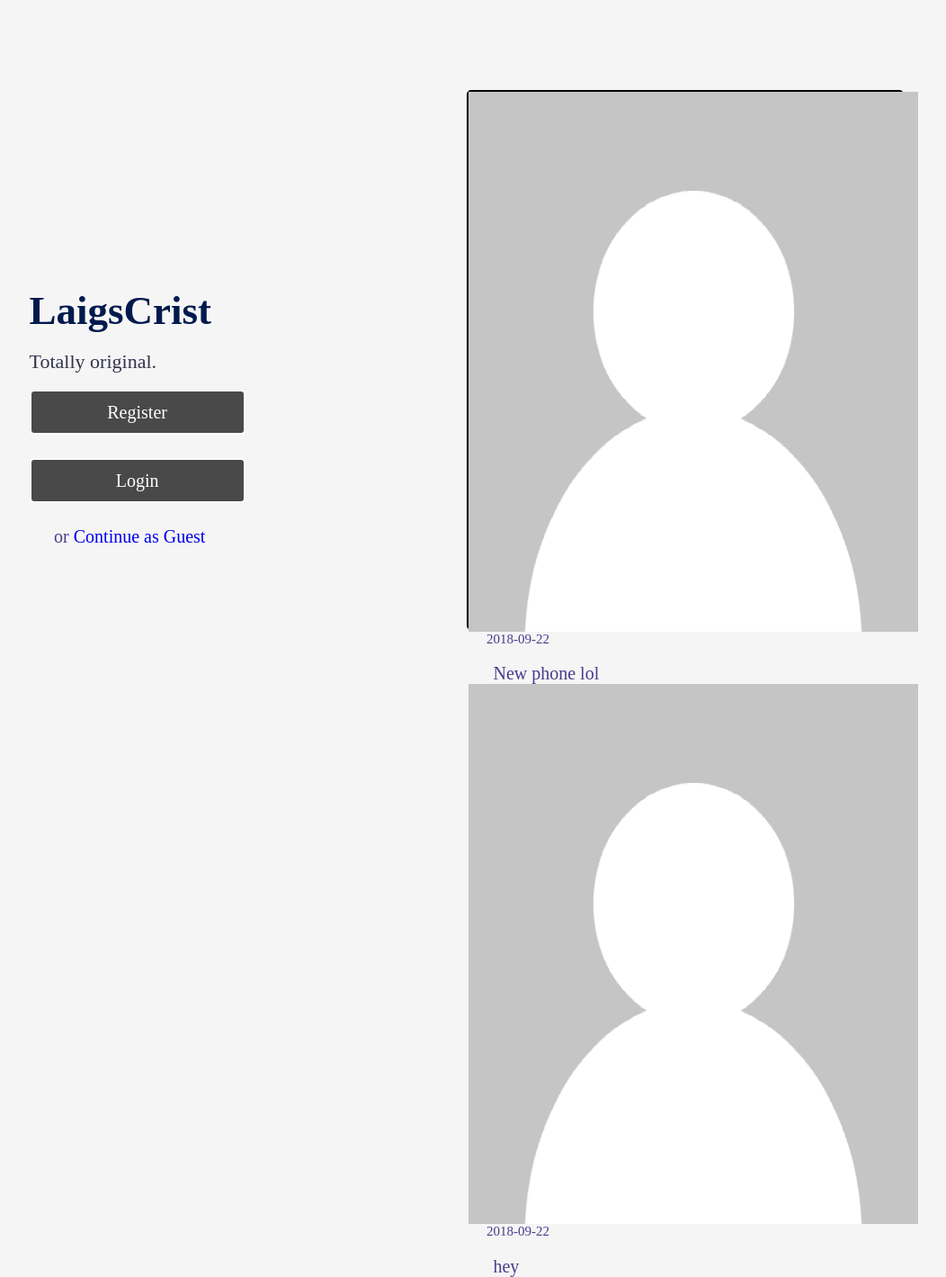
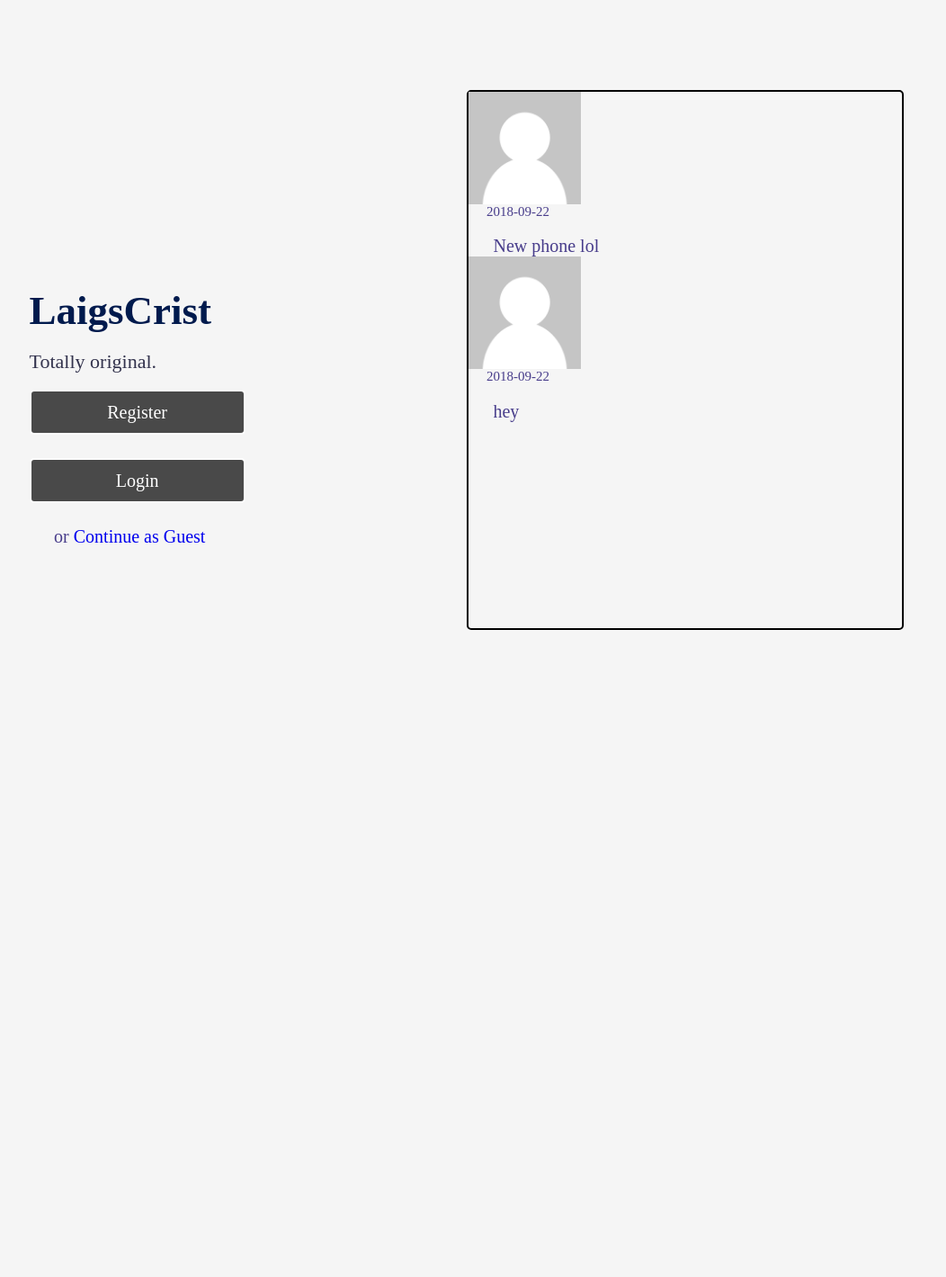
Before and after one commit to jorgerivero3/project-0, a Flask app: page / in a window 1280 px wide. Shown: the part 36-1455 px from the top of the page at 90% size, without its empty margins (129-1181 px from the left). After the commit the page ends 736 px from the top, so only its background shows below. Run offline with Flask 2, Linux system fonts and the light colour scheme; data comes from the database, SQL or seed files in the repository; some web fonts are replaced.

Commit message:
fixed some default image stuff

```diff
--- a/Application/routes.py
+++ b/Application/routes.py
@@ -99,7 +99,8 @@ def logout():
 @app.route("/account")
 @login_required
 def account():
-	return render_template('account.html', title="Account")
+	image_file = url_for('static', filename='profile_pics/' + current_user.image_file)
+	return render_template('account.html', title="Account", image_file=image_file)
 
 @app.route("/updateInfo", methods=['GET', 'POST'])
 @login_required
--- a/Application/templates/index.html
+++ b/Application/templates/index.html
@@ -26,7 +26,7 @@
         <!-- feed goes here -->
         {% for post in posts.items %}
           <article class="media content-section">
-            <img class="rounded-circle article-img" src="{{ user_image }}" style="width:500px;height:600px;">
+            <img class="rounded-circle article-img" src="{{ user_image }}" style="width:125px;height:125px;">
             <div class="media-body">
               <div class="article-metadata">
                 <a class="mr-2" href="{{ url_for('user_posts', username=post.author.username) }}">{{ post.user.username }}</a>
```
Also changed, not shown: 1 other file.
